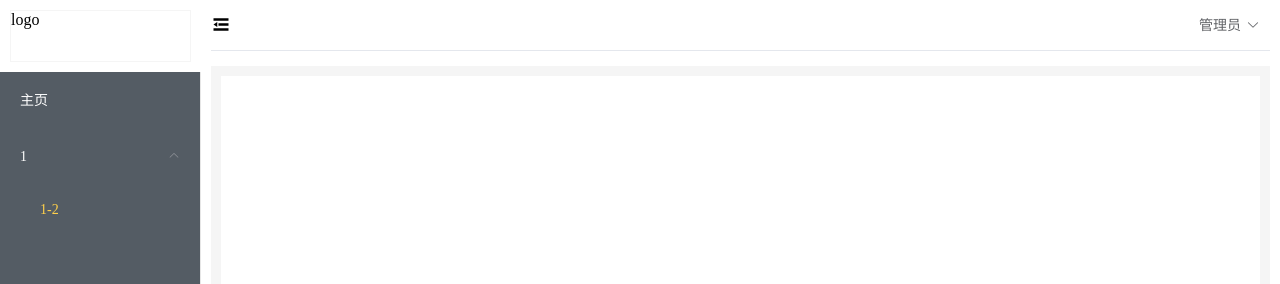
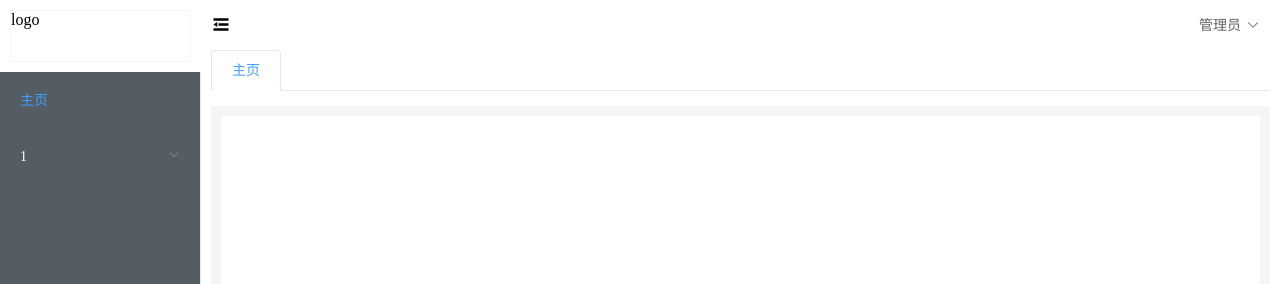
Before and after one commit to hellozdq/vue3-admin-ts, a Vue app: page / in a window 1280 px wide. Shown: the top 284 px of the page. Built offline with nearby package versions, Linux system fonts and the light colour scheme.

Commit message:
更新--头部导航的路径跳转

```diff
--- a/src/layout/HeaderView/HeadTags.vue
+++ b/src/layout/HeaderView/HeadTags.vue
@@ -1,8 +1,9 @@
 
 <template>
-    <el-tabs v-model="tagViewsValue" type="card" closable @tab-remove="removeTab">
+    <el-tabs v-model="tagViewsValue" type="card" :closable="false"  @tab-click="handleTab" @tab-remove="removeTab">
         <el-tab-pane
-            v-for="item in tagViews"
+            v-for="(item,index) in tagViews"
+            :closable="index!=0"
             :key="item.path"
             :label="item.meta.title"
             :name="item.path"
@@ -12,29 +13,49 @@
 </template>
 
 <script lang="ts">
-import { computed, defineComponent,ref, watch } from "vue";
-import { useRoute } from 'vue-router'
+import { computed, defineComponent,ref, watch, toRaw } from "vue";
+import { useRoute, useRouter } from 'vue-router'
 import { useStore } from 'vuex'
 
 export default defineComponent({
     setup(){
+        // 获取tagViews数据
         const store = useStore();
         const tagViews = computed(()=>{
             return store.state.layout.tagViews;
         })
+
+        // 监听路由路径route,选中tab
         const route = useRoute();
-        let tagViewsValue = ref("/");
+        let tagViewsValue = ref(route.path);
         watch(()=>route.path,(newVal,oldVal)=>{
-            console.log("-------------->>1")
             tagViewsValue.value = newVal;
         })
 
+        const router = useRouter();
+
+        // 移除标签tab
         const removeTab = (targetPath) => {
+            let index = tagViews.value.findIndex((item)=> {
+                return item.path === targetPath;
+            })
+            index = index - 1 < 0 ? 1 : index - 1;
+            router.push(tagViews.value[index].path);
             store.dispatch("layout/remove_tagViews",targetPath);
         }
+
+        // 点击tab
+        const handleTab = (tag)=> {
+            const path = tag.props.name;
+            if(path != tagViewsValue){
+                router.push(path);
+            }
+        }
+
         return {
             tagViews,
             tagViewsValue,
+            handleTab,
             removeTab
         }
     }
--- a/src/layout/HeaderView/index.vue
+++ b/src/layout/HeaderView/index.vue
@@ -36,7 +36,6 @@ export default defineComponent({
             return  store.state.layout.isCollapse;
         })
         const handleCollapse = (data) => {
-            console.log(data)
             store.dispatch("layout/set_isCollapse",data);
         }
         return {
--- a/src/layout/Sidebar/index.vue
+++ b/src/layout/Sidebar/index.vue
@@ -4,9 +4,8 @@
   <div class="logo">logo</div>
   <el-menu background-color="#545c64"
       text-color="#fff"
-      active-text-color="#ffd04b"
-      :default-active="defalutActive"
-      :active="activeId"
+      active-text-color="#409EFF"
+      :default-active="route.path"
       class="el-menu-vertical-demo menu"
       :collapse="isCollapse"
       :unique-opened="true"
@@ -18,18 +17,10 @@
 </template>
 
 <script lang="ts">
-// const path = require("path");
-
-// import path from 'path';
-// console.log(path.resolve("/a","b"));
-
-import { defineComponent, computed, ref } from "vue";
+import { defineComponent, computed } from "vue";
 import { useRoute } from "vue-router"
 import { useStore } from "vuex"
-// import router from '../../router/index'
-// import router from '../../router/index.ts'
 import router from "@/router/index"
-// import router from "@/router/index.ts"
 
 import SidebarItem from './SidebarItem.vue'
 
@@ -40,29 +31,16 @@ export default defineComponent({
   setup(){
       const store = useStore();
       const route = useRoute();
+      // 动态获取是否折叠
       const isCollapse = computed(() => {
           return  store.state.layout.isCollapse;
       })
 
-      // setTimeout(function(){
-
-      // })
-      const defalutActive = ref("/about");
-      const activeId = ref("/about")
-
+      // 获取菜单路由
       const menus = router.options.routes;
-      console.log(menus)
 
 
-      const handleOpen = (key, keyPath) => {
-          console.log(key, keyPath);
-      }
-      const handleClose = (key, keyPath) =>{
-          console.log(key, keyPath);
-      }
-
-
-      return {isCollapse, handleOpen, handleClose, menus, defalutActive, activeId}
+      return {isCollapse, menus, route}
   }
 })
 </script>
--- a/src/layout/index.vue
+++ b/src/layout/index.vue
@@ -12,7 +12,7 @@
 
 <script lang="ts">
 import { defineComponent, watch } from "vue";
-import { useRoute } from "vue-router";
+import { useRoute,useRouter } from "vue-router";
 import { useStore } from "vuex";
 import AppMain from './AppMain.vue'
 import Sidebar from './Sidebar/index.vue'
@@ -26,8 +26,11 @@ export default defineComponent ({
     },
     setup(){
         const route = useRoute();
+        const router = useRouter();
         const store = useStore();
-        watch(() => route.path,(newRoute,oldRoute)=>{
+        store.dispatch("layout/add_tagViews",router.resolve("/"));
+        // 监听路由变化 每次变化添加一次tag;
+        watch(() => route.path,()=>{
             store.dispatch("layout/add_tagViews",route);
         })
     }
--- a/tsconfig.json
+++ b/tsconfig.json
@@ -10,8 +10,8 @@
     "esModuleInterop": true,
     "noImplicitAny": false,
     "lib": ["esnext", "dom"],
-    "baseUrl": "./", // 解析非相对模块的基地址，默认是当前目录
-    "paths": { // 路径映射，相对于baseUrl
+    "baseUrl": "./",
+    "paths": {
       "@/*": ["src/*"]
     }
   },
```
Also changed, not shown: 1 other file (tests, documents, lock files or other folders).
